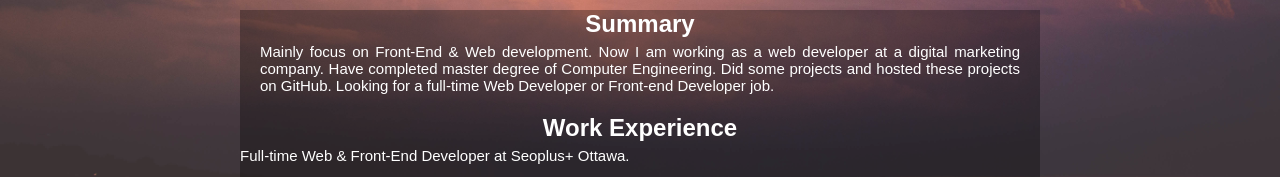
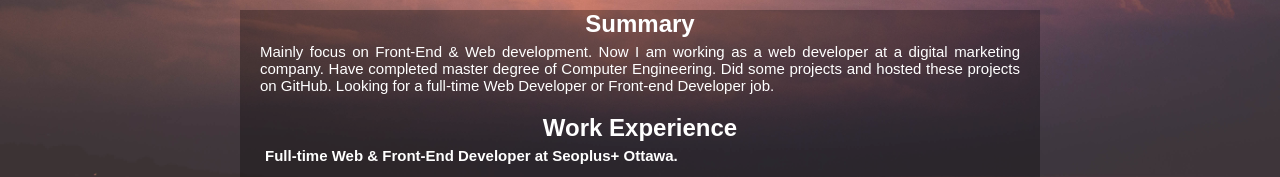
Before and after one commit to DaliChao/DaliChao.github.io, a plain HTML site: page index.html in a window 1280 px wide. Shown: the part 550-727 px from the top of the page. Drawn offline with Linux system fonts and the light colour scheme.

Commit message:
Update index.html

```diff
--- a/index.html
+++ b/index.html
@@ -35,7 +35,7 @@
 
  <div class=" hover">
    <h2>Work Experience</h2>
-       <p>Full-time Web & Front-End Developer at Seoplus+ Ottawa.</p>
+       <p style="margin-left:25px;font-weight:bold;">Full-time Web & Front-End Developer at Seoplus+ Ottawa.</p>
    <ul>
      <li>Build extra functions of website, such as Product Calculator, Shopping Cart, Custom Sliders, Form Redirection.</li>
      <li>Troubleshoot with different kinds of issues on website.</li>
```
